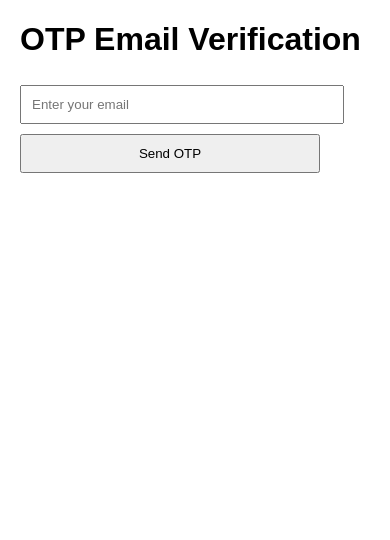
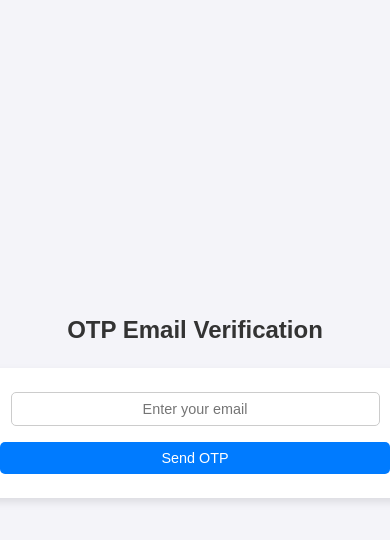
Before and after one commit to crab241/OTP_Email_Verification, a website: page index.html in a window 390 px wide. Drawn offline with Linux system fonts and the light colour scheme.

Commit message:
Added style sheet

```diff
--- a/index.html
+++ b/index.html
@@ -4,25 +4,7 @@
   <meta charset="UTF-8">
   <meta name="viewport" content="width=device-width, initial-scale=1.0">
   <title>OTP Email Verification</title>
-  <style>
-    body {
-      font-family: Arial, sans-serif;
-      margin: 20px;
-    }
-    input, button {
-      padding: 10px;
-      margin: 5px 0;
-      width: 100%;
-      max-width: 300px;
-    }
-    #otpSection {
-      display: none;
-    }
-    #message {
-      color: red;
-      margin-top: 10px;
-    }
-  </style>
+  <link rel="stylesheet" href="style.css">
 </head>
 <body>
   <h1>OTP Email Verification</h1>
@@ -36,57 +18,6 @@
   </div>
   <p id="message"></p>
 
-  <script>
-    let generatedOtp = null;
-
-    // Function to send OTP via backend server
-    async function sendOtp(email) {
-      const response = await fetch('http://localhost:3000/send-otp', {
-        method: 'POST',
-        headers: {
-          'Content-Type': 'application/json',
-        },
-        body: JSON.stringify({ email }),
-      });
-
-      const data = await response.json();
-      if (response.ok) {
-        document.getElementById('message').textContent = data.message;
-        document.getElementById('emailSection').style.display = 'none';
-        document.getElementById('otpSection').style.display = 'block';
-        generatedOtp = data.otp; // Store the OTP for verification
-      } else {
-        document.getElementById('message').textContent = data.message || 'Failed to send OTP.';
-      }
-    }
-
-    // Function to verify OTP
-    function verifyOtp(enteredOtp) {
-      if (enteredOtp == generatedOtp) {
-        document.getElementById('message').textContent = 'OTP verified successfully!';
-      } else {
-        document.getElementById('message').textContent = 'Invalid OTP. Please try again.';
-      }
-    }
-
-    // Event listeners
-    document.getElementById('sendOtpButton').addEventListener('click', () => {
-      const email = document.getElementById('email').value;
-      if (email) {
-        sendOtp(email);
-      } else {
-        document.getElementById('message').textContent = 'Please enter a valid email.';
-      }
-    });
-
-    document.getElementById('verifyOtpButton').addEventListener('click', () => {
-      const otp = document.getElementById('otp').value;
-      if (otp) {
-        verifyOtp(otp);
-      } else {
-        document.getElementById('message').textContent = 'Please enter the OTP.';
-      }
-    });
-  </script>
+  <script src="script.js"></script>
 </body>
 </html>
--- /dev/null
+++ b/script.js
@@ -0,0 +1,50 @@
+let generatedOtp = null;
+
+// Function to send OTP via backend server
+async function sendOtp(email) {
+  const response = await fetch('http://localhost:3000/send-otp', {
+    method: 'POST',
+    headers: {
+      'Content-Type': 'application/json',
+    },
+    body: JSON.stringify({ email }),
+  });
+
+  const data = await response.json();
+  if (response.ok) {
+    document.getElementById('message').textContent = data.message;
+    document.getElementById('emailSection').style.display = 'none';
+    document.getElementById('otpSection').style.display = 'block';
+    generatedOtp = data.otp; // Store the OTP for verification
+  } else {
+    document.getElementById('message').textContent = data.message || 'Failed to send OTP.';
+  }
+}
+
+// Function to verify OTP
+function verifyOtp(enteredOtp) {
+  if (enteredOtp == generatedOtp) {
+    document.getElementById('message').textContent = 'OTP verified successfully!';
+  } else {
+    document.getElementById('message').textContent = 'Invalid OTP. Please try again.';
+  }
+}
+
+// Event listeners
+document.getElementById('sendOtpButton').addEventListener('click', () => {
+  const email = document.getElementById('email').value;
+  if (email) {
+    sendOtp(email);
+  } else {
+    document.getElementById('message').textContent = 'Please enter a valid email.';
+  }
+});
+
+document.getElementById('verifyOtpButton').addEventListener('click', () => {
+  const otp = document.getElementById('otp').value;
+  if (otp) {
+    verifyOtp(otp);
+  } else {
+    document.getElementById('message').textContent = 'Please enter the OTP.';
+  }
+});
--- /dev/null
+++ b/style.css
@@ -0,0 +1,99 @@
+/* General Styles */
+body {
+    font-family: 'Arial', sans-serif;
+    background-color: #f4f4f9;
+    margin: 0;
+    padding: 0;
+    display: flex;
+    flex-direction: column;
+    justify-content: center;
+    align-items: center;
+    height: 100vh;
+    text-align: center;
+}
+
+/* Container Styles */
+#emailSection, #otpSection {
+    background-color: #ffffff;
+    padding: 2rem;
+    border-radius: 10px;
+    box-shadow: 0 4px 8px rgba(0, 0, 0, 0.1);
+    width: 100%;
+    max-width: 400px;
+    text-align: center;
+    margin-bottom: 1rem;
+}
+
+/* Heading Styles */
+h1 {
+    font-size: 2rem;
+    color: #333333;
+    margin-bottom: 1.5rem;
+}
+
+/* Input Styles */
+input {
+    width: 90%;
+    padding: 0.75rem;
+    margin: 0.5rem 0;
+    border: 1px solid #cccccc;
+    border-radius: 5px;
+    font-size: 1rem;
+    outline: none;
+    text-align: center;
+}
+
+input:focus {
+    border-color: #007bff;
+    box-shadow: 0 0 5px rgba(0, 123, 255, 0.5);
+}
+
+/* Button Styles */
+button {
+    width: 100%;
+    padding: 0.75rem;
+    margin: 0.5rem 0;
+    background-color: #007bff;
+    color: #ffffff;
+    border: none;
+    border-radius: 5px;
+    font-size: 1rem;
+    cursor: pointer;
+    transition: background-color 0.3s ease;
+}
+
+button:hover {
+    background-color: #0056b3;
+}
+
+button:active {
+    background-color: #004080;
+}
+
+/* Message Styles */
+#message {
+    margin-top: 1rem;
+    font-size: 0.9rem;
+    color: #ff0000;
+}
+
+/* OTP Section Styles */
+#otpSection {
+    display: none;
+}
+
+/* Responsive Design */
+@media (max-width: 480px) {
+    #emailSection, #otpSection {
+        padding: 1rem;
+    }
+
+    h1 {
+        font-size: 1.5rem;
+    }
+
+    input, button {
+        padding: 0.5rem;
+        font-size: 0.9rem;
+    }
+}
```
